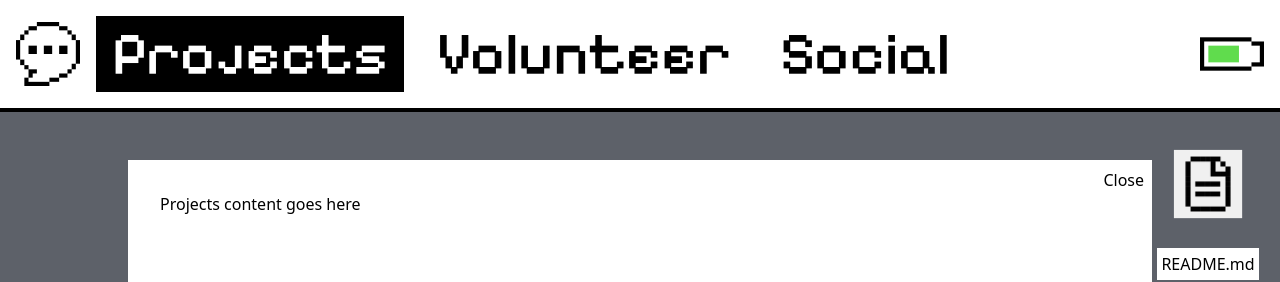
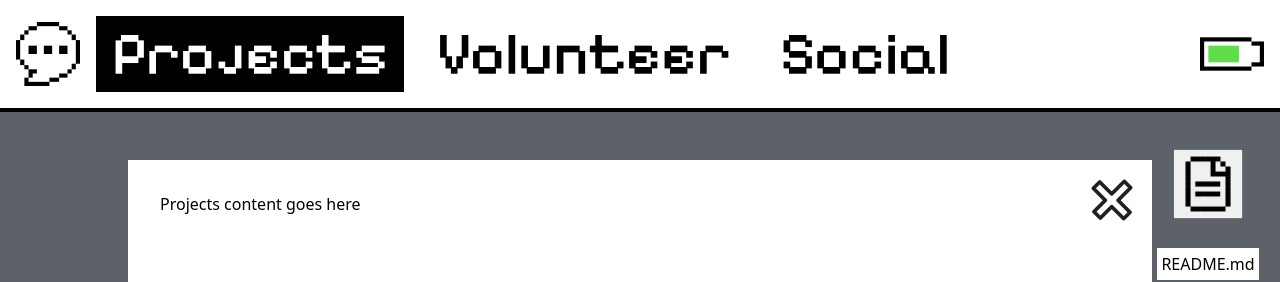
Before and after one commit to nisharathod231/Portfolio-Website, a React (Vite) app in the folder portfolio/: page / in a window 1280 px wide. Both pictures are taken after a click on the button "Projects". Shown: the top 282 px of the page. Built offline with nearby package versions, Linux system fonts and the light colour scheme.

Commit message:
Add close icon

```diff
--- a/portfolio/src/components/Modal.jsx
+++ b/portfolio/src/components/Modal.jsx
@@ -1,4 +1,5 @@
 import React from "react";
+import closeIcon from '/Users/nisharathod/Desktop/Notes/Portfolio-Website/portfolio/src/assets/close.png'; // Update the path to your close.png icon
 
 function Modal({ isOpen, onClose }) {
     if (!isOpen) {
@@ -13,7 +14,7 @@ function Modal({ isOpen, onClose }) {
         <div className="fixed top-0 left-0 w-full h-full flex items-center justify-center bg-black bg-opacity-0 z-50">
             <div className="bg-white p-8 w-4/5 h-3/5 relative">
                 <button className="absolute top-2 right-2" onClick={handleClose}>
-                    Close
+                    <img src={closeIcon} alt="Close" className="w-16 h-16" />
                 </button>
                 <div>Projects content goes here</div>
             </div>
@@ -22,3 +23,29 @@ function Modal({ isOpen, onClose }) {
 }
 
 export default Modal;
+
+
+// import React from "react";
+
+// function Modal({ isOpen, onClose }) {
+//     if (!isOpen) {
+//         return null;
+//     }
+
+//     const handleClose = () => {
+//         onClose();
+//     };
+
+//     return (
+//         <div className="fixed top-0 left-0 w-full h-full flex items-center justify-center bg-black bg-opacity-0 z-50">
+//             <div className="bg-white p-8 w-4/5 h-3/5 relative">
+//                 <button className="absolute top-2 right-2" onClick={handleClose}>
+//                     Close
+//                 </button>
+//                 <div>Projects content goes here</div>
+//             </div>
+//         </div>
+//     );
+// }
+
+// export default Modal;
```
Also changed, not shown: portfolio/src/assets/close.png (added).
